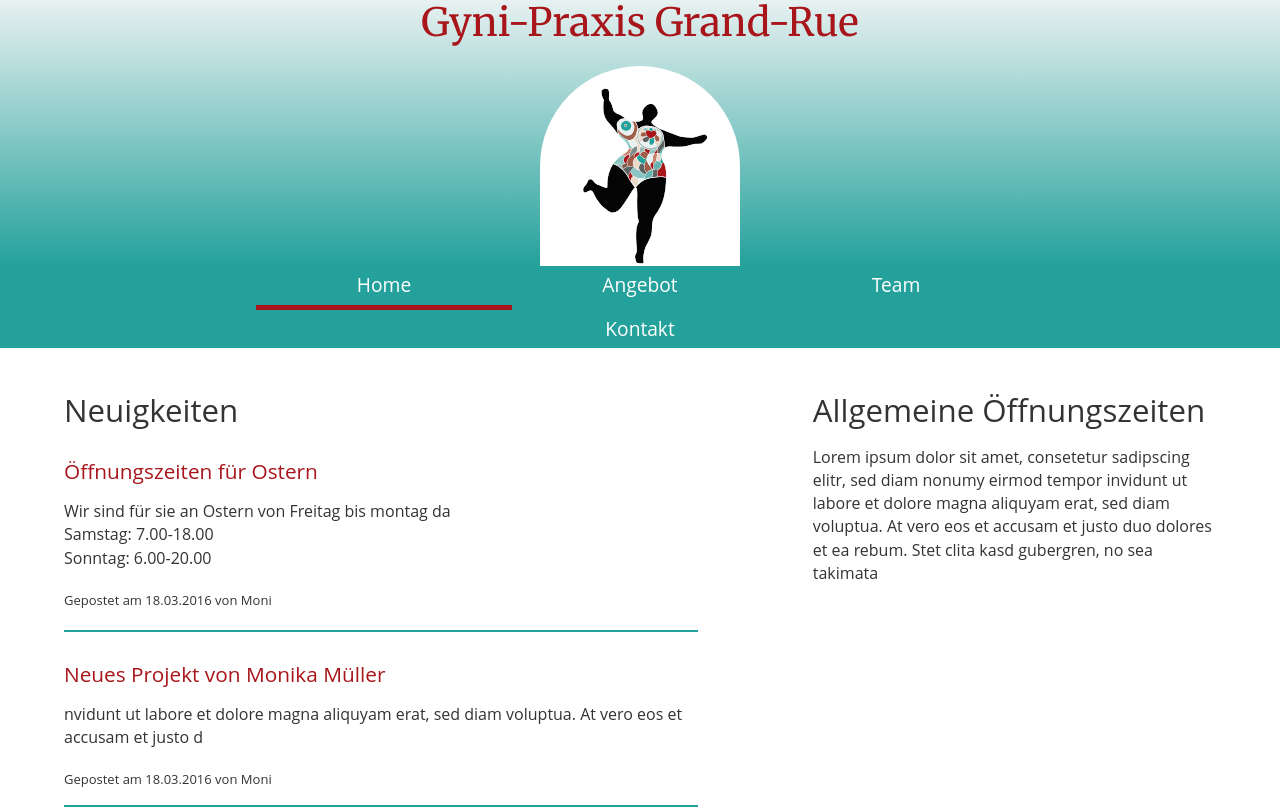
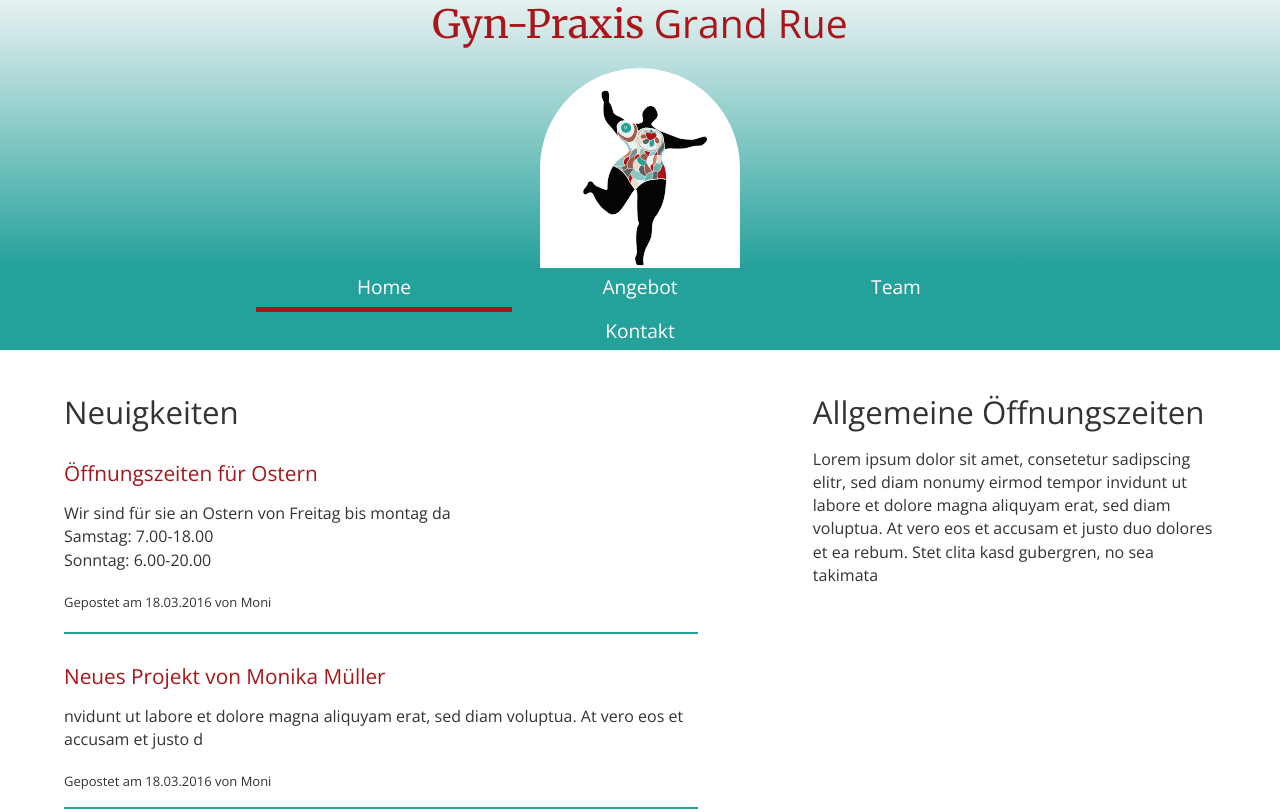
Before and after one commit to aladin6060/praxis, a website: page app/index.html in a window 1280 px wide. Shown: the top 812 px of the page. Drawn offline with nearby package versions, Linux system fonts and the light colour scheme.

Commit message:
gesamter Text wurde hinzugefügt

```diff
--- a/app/index.html
+++ b/app/index.html
@@ -12,7 +12,7 @@
        <!--build:css css/styles.min.css -->
        <link rel="stylesheet" href="css/styles.css">
        <!--endbuild-->
-       <meta name="viewport" content="with=device-with, initial-scale=1.0"
+       <meta name="viewport" content="with=device-with, initial-scale=1.0">
        <link href='https://fonts.googleapis.com/css?family=Open+Sans' rel='stylesheet' type='text/css'>
        <link href='https://fonts.googleapis.com/css?family=Merriweather:400,700' rel='stylesheet' type='text/css'>
     </head>
@@ -24,7 +24,7 @@
             <header>
             <div class="picture">
                 <H1>
-                    Gyni-Praxis  Grand-Rue
+                    <div> Gyn-Praxis  <em> Grand Rue </em> </div>
                 </H1>
                 <div class="logo">
                 </div>
--- a/app/scss/_typo.scss
+++ b/app/scss/_typo.scss
@@ -1,4 +1,4 @@
-$font-normal: "open sans", sans serif;
+$font-normal: 'Open Sans', sans-serif;
 $font-head: 'Merriweather', serif;
 
 h1 {
@@ -7,7 +7,14 @@ h1 {
 
 }
 
-body,header {
+em {
+  font-family: $font-normal;
+  font-style: inherit;
+
+
+}
+
+body,header,main {
 
   font-family: $font-normal;
   font-weight: 400;
@@ -16,7 +23,7 @@ body,header {
 }
 
 p {margin-bottom: 1.3em;
-	font-family: "Open Sans"}
+	font-family: $font-normal}
 
 h1, h2, h3, h4 {
   margin: 1.414em 0 0.5em;
--- a/app/scss/styles.scss
+++ b/app/scss/styles.scss
@@ -125,3 +125,7 @@ iframe {width: 50%; height: 500px}
 @media only screen and (max-width: 1300 px){
 	*{border: solid 1px pink}
 }
+
+/*--------------------------------------------------
+Canvas
+-----------------------------------------------*/
```
Also changed, not shown: app/css/styles.css.
